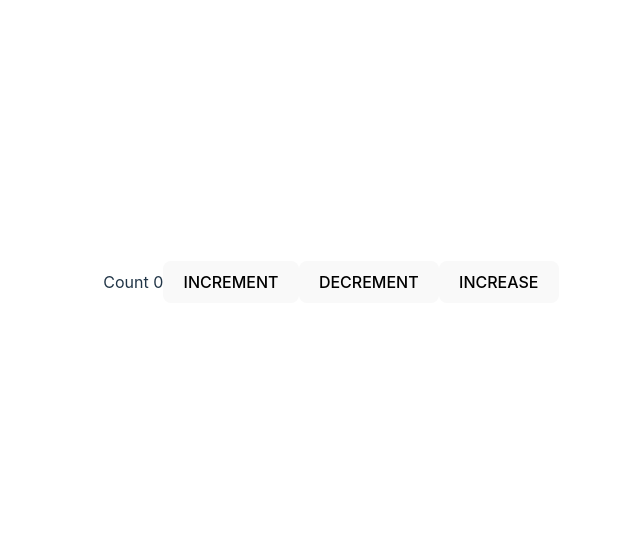
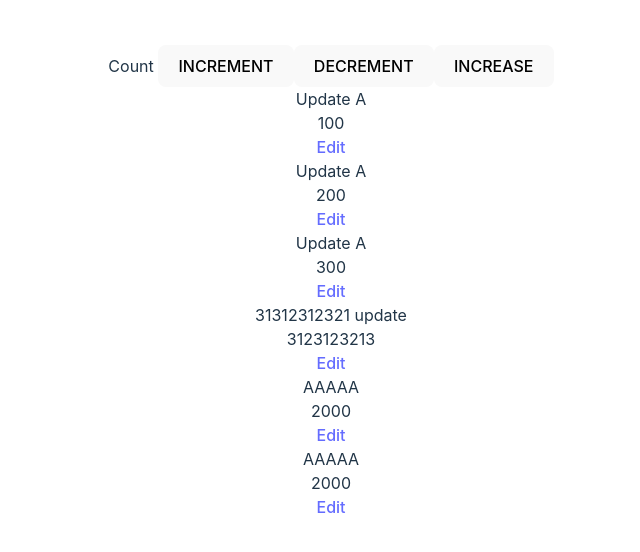
Before and after one commit to datlt2306/FPL-WEB209, a React (Vite) app: page / in a window 1280 px wide. Shown: the part 118-670 px from the top of the page, without its empty margins (309-949 px from the left). Built offline with nearby package versions, Linux system fonts and the light colour scheme; data requests are answered from the project's data file.

Commit message:
WD18204 - Buổi 9

```diff
--- a/package.json
+++ b/package.json
@@ -18,7 +18,8 @@
     "react-hook-form": "^7.51.0",
     "react-redux": "^9.1.0",
     "react-router-dom": "^6.22.3",
-    "redux": "^5.0.1"
+    "redux": "^5.0.1",
+    "redux-thunk": "^3.1.0"
   },
   "devDependencies": {
     "@types/react": "^18.2.56",
--- a/src/App.tsx
+++ b/src/App.tsx
@@ -1,10 +1,12 @@
 import "./App.css";
 import Count from "./components/Count";
+import ProductList from "./components/ProductList";
 
 function App() {
     return (
         <>
             <Count />
+            <ProductList />
         </>
     );
 }
--- /dev/null
+++ b/src/actions/product.ts
@@ -0,0 +1,7 @@
+import { Dispatch } from "redux";
+
+export const setProducts = () => async (dispatch: Dispatch) => {
+    const response = await fetch(`http://localhost:3000/products`);
+    const data = await response.json();
+    dispatch({ type: "SET_PRODUCTS", payload: data })
+}
--- a/src/components/ProductList.tsx
+++ b/src/components/ProductList.tsx
@@ -3,34 +3,44 @@ import { ProductContext } from "../contexts/ProductContextProvider";
 import { IProduct } from "../interfaces/Product";
 import { Link } from "react-router-dom";
 import axios from "axios";
+import { useDispatch, useSelector } from "react-redux";
+import { setProducts } from "../actions/product";
 
 const ProductList = () => {
-    const [products, dispatch] = useContext(ProductContext);
+    // const [products, dispatch] = useContext(ProductContext);
+
+    // useEffect(() => {
+    //     (async () => {
+    //         try {
+    //             const { data } = await axios.get(`http://localhost:3000/products`);
+    //             dispatch({ type: "SET_PRODUCTS", payload: data });
+    //             dispatch({ type: "UPDATE_PRODUCT", payload: { id: 1, name: "Product Update" } });
+
+    //             // setProducts(data)
+    //         } catch (error) {}
+    //     })();
+    // }, []);
+    // const onHandleRemove = async (id: number) => {
+    //     try {
+    //         await axios.delete(`http://localhost:3000/products/${id}`);
+    //         dispatch({ type: "DELETE_PRODUCT", payload: id });
+    //     } catch (error) {}
+    // };
+    const dispatch = useDispatch();
+    const { products } = useSelector((state: { products: IProduct[] }) => state);
 
     useEffect(() => {
-        (async () => {
-            try {
-                const { data } = await axios.get(`http://localhost:3000/products`);
-                dispatch({ type: "SET_PRODUCTS", payload: data });
-                dispatch({ type: "UPDATE_PRODUCT", payload: { id: 1, name: "Product Update" } });
+        dispatch(setProducts());
+    }, [dispatch]);
 
-                // setProducts(data)
-            } catch (error) {}
-        })();
-    }, []);
-    const onHandleRemove = async (id: number) => {
-        try {
-            await axios.delete(`http://localhost:3000/products/${id}`);
-            dispatch({ type: "DELETE_PRODUCT", payload: id });
-        } catch (error) {}
-    };
+    console.log(products);
     return (
         <div>
-            {products?.value?.map((item: IProduct, index: number) => (
+            {products?.map((item: IProduct, index: number) => (
                 <div key={index}>
                     <div>{item.name}</div>
                     <div>{item.price}</div>
-                    <button onClick={() => onHandleRemove(item.id!)}>Remove</button>
+                    {/* <button onClick={() => onHandleRemove(item.id!)}>Remove</button> */}
                     <Link to={`/product/${item.id}/edit`}>Edit</Link>
                 </div>
             ))}
--- a/src/store/index.js
+++ /dev/null
@@ -1,23 +0,0 @@
-import { combineReducers, legacy_createStore as createStore } from "redux";
-
-const reducer = (state = { count: 0 }, action) => {
-    switch (action.type) {
-        case "INCREMENT":
-            return {
-                count: state.count + 1,
-            };
-        case "DECREMENT":
-            return {
-                count: state.count - 1,
-            };
-        case "INCREASE":
-            return {
-                count: state.count + action.payload,
-            };
-        default:
-            return state;
-    }
-};
-
-const store = createStore(reducer);
-export default store;
--- /dev/null
+++ b/src/store/index.ts
@@ -0,0 +1,39 @@
+import { combineReducers, legacy_createStore as createStore, applyMiddleware, Dispatch } from "redux";
+import { thunk } from "redux-thunk";
+import { IProduct } from "../interfaces/Product";
+
+const counterReducer = (state = { count: 0 }, action) => {
+    switch (action.type) {
+        case "INCREMENT":
+            return {
+                count: state.count + 1,
+            };
+        case "DECREMENT":
+            return {
+                count: state.count - 1,
+            };
+        case "INCREASE":
+            return {
+                count: state.count + action.payload,
+            };
+        default:
+            return state;
+    }
+};
+
+const initialState = {
+    products: [] as IProduct[]
+}
+
+const productReducer = (state = initialState, action: Dispatch<any>) => {
+    switch (action.type) {
+        case "SET_PRODUCTS":
+            return {
+                products: action.payload,
+            };
+    }
+    return state;
+};
+
+const store = createStore(productReducer, applyMiddleware(thunk));
+export default store;
```
Also changed, not shown: 1 other file (tests, documents, lock files or other folders).
